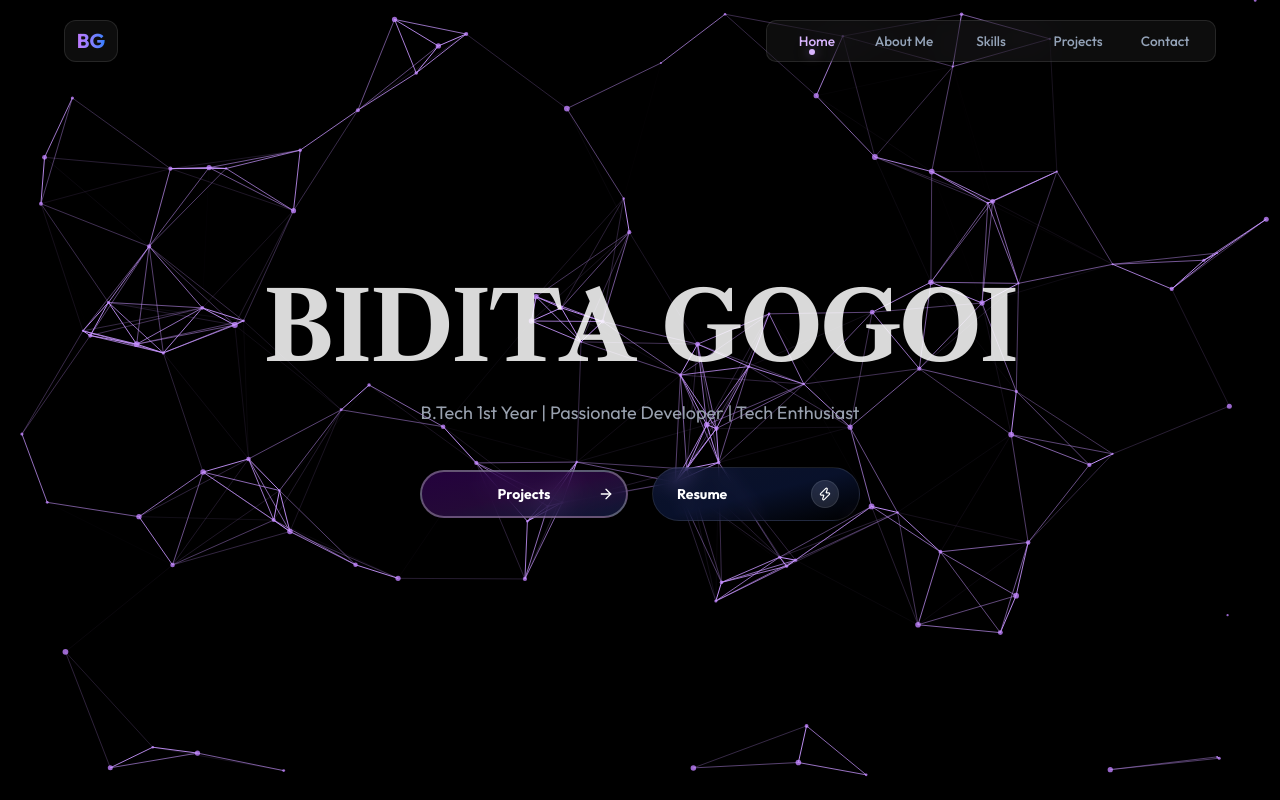
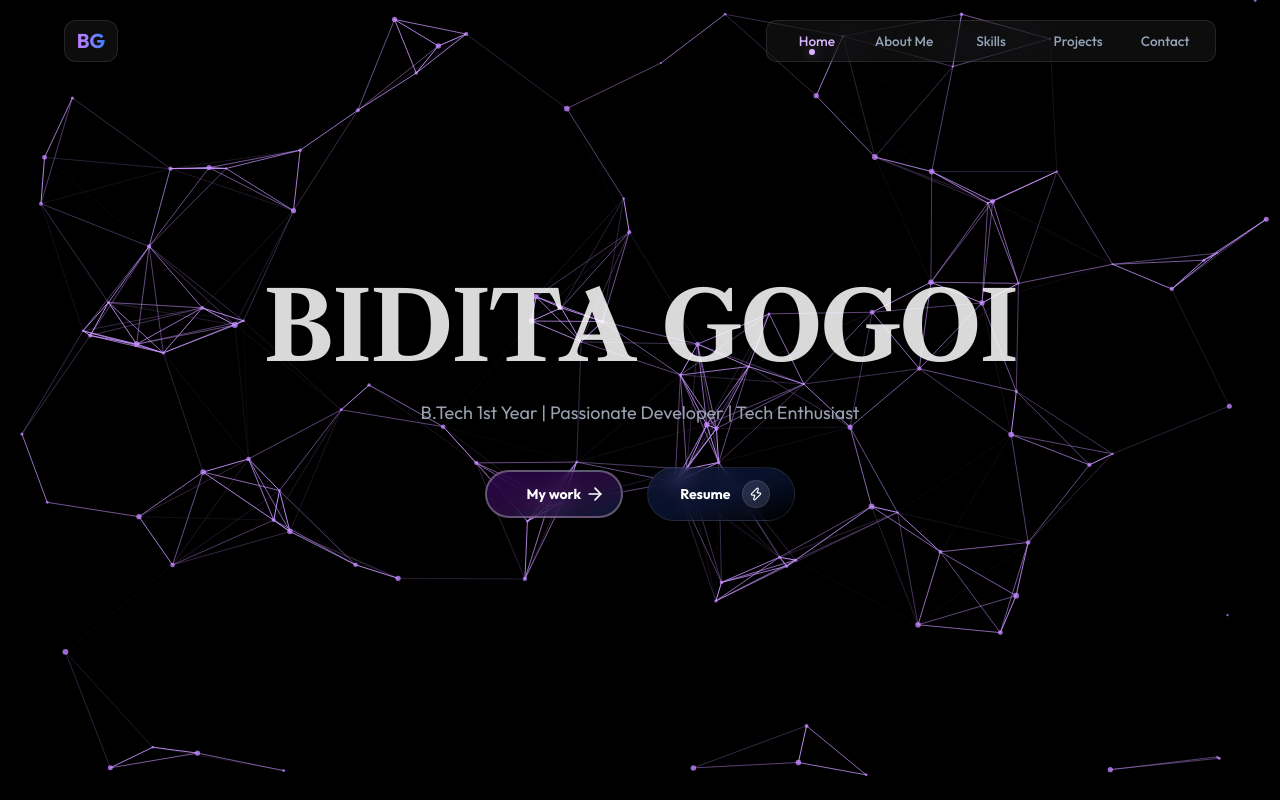
Before and after one commit to BiditaGogoi/modern_portfolio, a Next.js app: page / in a window 1280 px wide. Shown: the top 800 px of the page. Built offline with nearby package versions, Linux system fonts and the light colour scheme.

Commit message:
modification in the buttons

```diff
--- a/src/components/ui/aether-flow-hero.tsx
+++ b/src/components/ui/aether-flow-hero.tsx
@@ -277,19 +277,19 @@ const AetherFlowHero = () => {
                                 document.getElementById('projects')?.scrollIntoView({ behavior: 'smooth' });
                             }}
                             whileTap={{ scale: 0.95 }}
-                            className="animated-button relative flex items-center justify-center gap-2 w-full sm:w-52 py-3 border-2 border-white/30 bg-gradient-to-br from-purple-950/60 via-purple-900/40 to-blue-950/60 rounded-[30px] font-bold text-white cursor-pointer overflow-hidden transition-all duration-600 ease-[cubic-bezier(0.23,1,0.32,1)] hover:rounded-xl hover:bg-white hover:text-blue-950 hover:border-white hover:shadow-[0_0_30px_rgba(191,128,255,0.4)] backdrop-blur-md group text-sm"
+                            className="animated-button relative flex items-center justify-center gap-2 w-auto px-10 py-3 border-2 border-white/30 bg-gradient-to-br from-purple-950/60 via-purple-900/40 to-blue-950/60 rounded-full font-bold text-white cursor-pointer overflow-hidden transition-all duration-600 ease-[cubic-bezier(0.23,1,0.32,1)] hover:rounded-xl hover:bg-white hover:text-blue-950 hover:border-white hover:shadow-[0_0_30px_rgba(191,128,255,0.4)] backdrop-blur-md group text-sm"
                             onMouseEnter={() => setCursorType('hover')}
                             onMouseLeave={() => setCursorType('default')}
                         >
                             {/* Arrow 1 (Starts inside, moves out to right) */}
-                            <ArrowRight className="absolute right-3 w-4 h-4 text-white z-10 group-hover:translate-x-10 group-hover:opacity-0 transition-all duration-700 ease-[cubic-bezier(0.23,1,0.32,1)] group-hover:text-blue-950" />
+                            <ArrowRight className="absolute right-4 w-5 h-5 text-white z-10 group-hover:translate-x-12 group-hover:opacity-0 transition-all duration-700 ease-[cubic-bezier(0.23,1,0.32,1)] group-hover:text-blue-950" />
 
                             {/* Arrow 2 (Starts outside left, moves in to 16px) */}
-                            <ArrowRight className="absolute -left-10 w-4 h-4 text-white z-10 group-hover:left-3 group-hover:opacity-100 transition-all duration-700 ease-[cubic-bezier(0.23,1,0.32,1)] opacity-0 group-hover:text-blue-950" />
+                            <ArrowRight className="absolute -left-10 w-5 h-5 text-white z-10 group-hover:left-4 group-hover:opacity-100 transition-all duration-700 ease-[cubic-bezier(0.23,1,0.32,1)] opacity-0 group-hover:text-blue-950" />
 
                             {/* Button Text (Shifts right) */}
-                            <span className="relative z-10 translate-x-0 group-hover:translate-x-3 transition-all duration-700 ease-[cubic-bezier(0.23,1,0.32,1)]">
-                                Projects
+                            <span className="relative z-10 translate-x-0 group-hover:translate-x-4 transition-all duration-700 ease-[cubic-bezier(0.23,1,0.32,1)]">
+                                My work
                             </span>
                         </motion.button>
 
@@ -298,11 +298,11 @@ const AetherFlowHero = () => {
                                 document.getElementById('contact')?.scrollIntoView({ behavior: 'smooth' });
                             }}
                             whileTap={{ scale: 0.95 }}
-                            className="group relative inline-flex items-center justify-between w-full sm:w-52 px-5 py-3 bg-gradient-to-br from-blue-950/50 via-blue-900/30 to-blue-850/50 backdrop-blur-sm border border-white/10 text-white font-bold rounded-full transition-all duration-300 hover:bg-blue-400 hover:text-black hover:border-blue-400 hover:shadow-[0_0_25px_rgba(96,165,250,0.4)] overflow-hidden text-sm"
+                            className="group relative inline-flex items-center gap-3 px-6 py-3 bg-gradient-to-br from-blue-950/50 via-blue-900/30 to-blue-850/50 backdrop-blur-sm border border-white/10 text-white font-bold rounded-full transition-all duration-300 hover:bg-blue-400 hover:text-black hover:border-blue-400 hover:shadow-[0_0_25px_rgba(96,165,250,0.4)] overflow-hidden text-sm w-auto"
                             onMouseEnter={() => setCursorType('hover')}
                             onMouseLeave={() => setCursorType('default')}
                         >
-                            <span className="relative z-10 pl-1">Resume</span>
+                            <span className="relative z-10 pl-2">Resume</span>
                             <div className="relative flex-shrink-0 w-7 h-7 bg-white/10 group-hover:bg-black rounded-full flex items-center justify-center overflow-hidden transition-colors duration-300 backdrop-blur-md border border-white/10 group-hover:border-transparent">
                                 {/* Icon 1: Slides out top-right */}
                                 <Zap className="w-3.5 h-3.5 text-white group-hover:text-blue-400 absolute transition-transform duration-300 ease-in-out group-hover:translate-x-[150%] group-hover:-translate-y-[150%]" />
```
